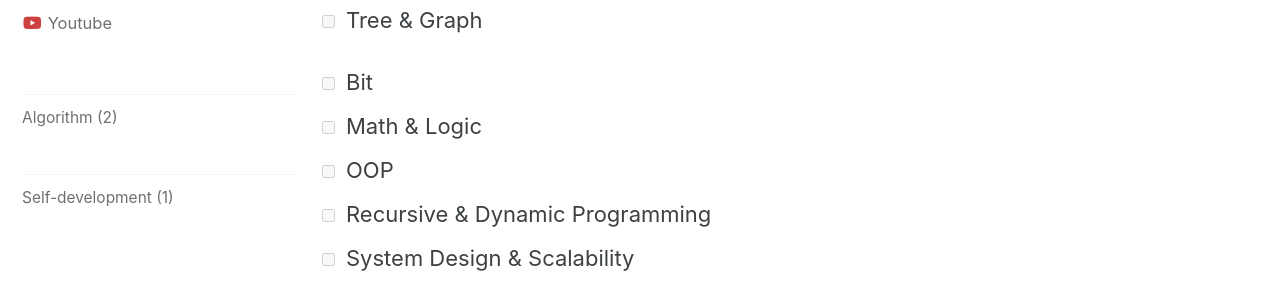
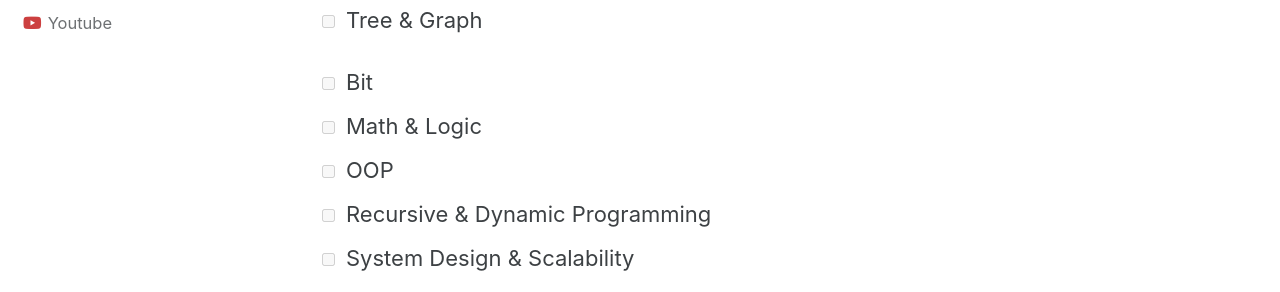
Before and after one commit to jiwonc-dev/jiwonc-dev.github.io, a Jekyll site: the page built from _posts/2023-01-06-StudyPlan.markdown, in a window 1280 px wide. Shown: the part 418-710 px from the top of the page. Built offline with Jekyll 4.4.1, drawn with Linux system fonts in a browser that asks for light colours; cached includes are drawn as plain includes.

```diff
--- a/_includes/nav_list_main
+++ /dev/null
@@ -1,32 +0,0 @@
-<!--전체 글 수를 세기 위한 연산. sum 변수에 전체 글 수 저장-->
-
-{% assign sum = site.posts | size %}
-
-<nav class="nav__list">
-  <input id="ac-toc" name="accordion-toc" type="checkbox" />
-  <label for="ac-toc">{{ site.data.ui-text[site.locale].menu_label }}</label>
-  <ul class="nav__items" id="category_tag_menu">
-      <li>
-        <!--span 태그로 카테고리들을 크게 분류 ex) C/C++/C#-->
-        <span class="nav__sub-title">　</span>
-            <!--ul 태그로 같은 카테고리들 모아둔 페이지들 나열-->
-            <ul>
-                <!--Cpp 카테고리 글들을 모아둔 페이지인 /categories/cpp 주소의 글로 링크 연결-->
-                <!--category[1].size 로 해당 카테고리를 가진 글의 개수 표시-->
-                {% for category in site.categories %}
-                    {% if category[0] == "algorithm" %}
-                        <li><a href="/algorithm" class=""> Algorithm ({{category[1].size}})</a></li>
-                    {% endif %}
-                {% endfor %}
-            </ul>
-        <span class="nav__sub-title">　</span>
-            <ul>
-                {% for category in site.categories %}
-                    {% if category[0] == "self-development" %}
-                        <li><a href="/self-development" class=""> Self-development ({{category[1].size}})</a></li>
-                    {% endif %}
-                {% endfor %}
-            </ul>
-      </li>
-  </ul>
-</nav>
--- a/_includes/sidebar.html
+++ b/_includes/sidebar.html
@@ -15,8 +15,5 @@
       {% include nav_list nav=page.sidebar.nav %}
     {% endif %}
   {% endif %}
-  {% if page.sidebar_main %}
-    {% include nav_list_main %}
-  {% endif %}
   </div>
 {% endif %}
```
